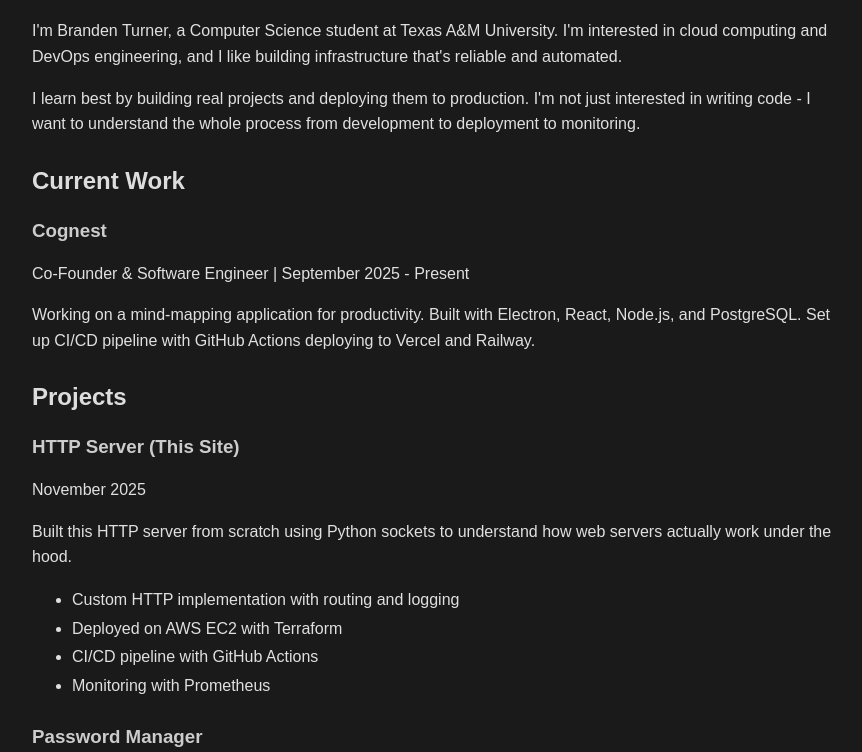
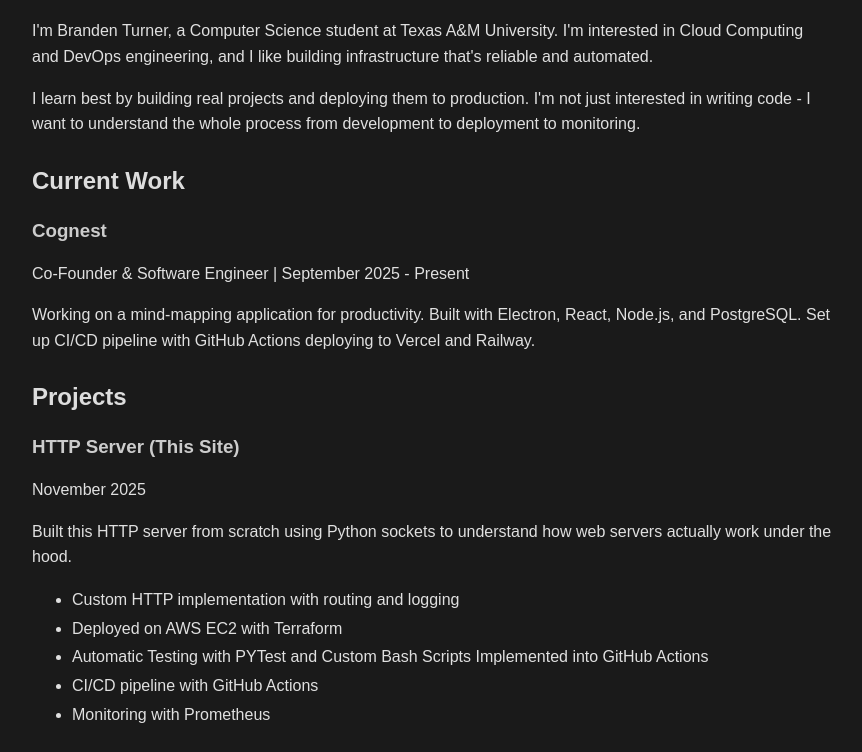
Before and after one commit to BrandenT25/BasicPythonHTTPServer, a plain HTML site: page static/about.html in a window 1280 px wide. Shown: the part 174-926 px from the top of the page, without its empty margins (208-1070 px from the left). Drawn offline with Linux system fonts and the light colour scheme.

Commit message:
changed html to match features added

```diff
--- a/static/about.html
+++ b/static/about.html
@@ -65,7 +65,7 @@
 
     <h1>About Me</h1>
 
-    <p>I'm Branden Turner, a Computer Science student at Texas A&M University. I'm interested in cloud computing and DevOps engineering, and I like building infrastructure that's reliable and automated.</p>
+    <p>I'm Branden Turner, a Computer Science student at Texas A&M University. I'm interested in Cloud Computing and DevOps engineering, and I like building infrastructure that's reliable and automated.</p>
 
     <p>I learn best by building real projects and deploying them to production. I'm not just interested in writing code - I want to understand the whole process from development to deployment to monitoring.</p>
 
@@ -83,6 +83,7 @@
     <ul>
         <li>Custom HTTP implementation with routing and logging</li>
         <li>Deployed on AWS EC2 with Terraform</li>
+        <li>Automatic Testing with PYTest and Custom Bash Scripts Implemented into GitHub Actions</li>
         <li>CI/CD pipeline with GitHub Actions</li>
         <li>Monitoring with Prometheus</li>
     </ul>
```
Also changed, not shown: static/index.html (+1 -0 lines).
